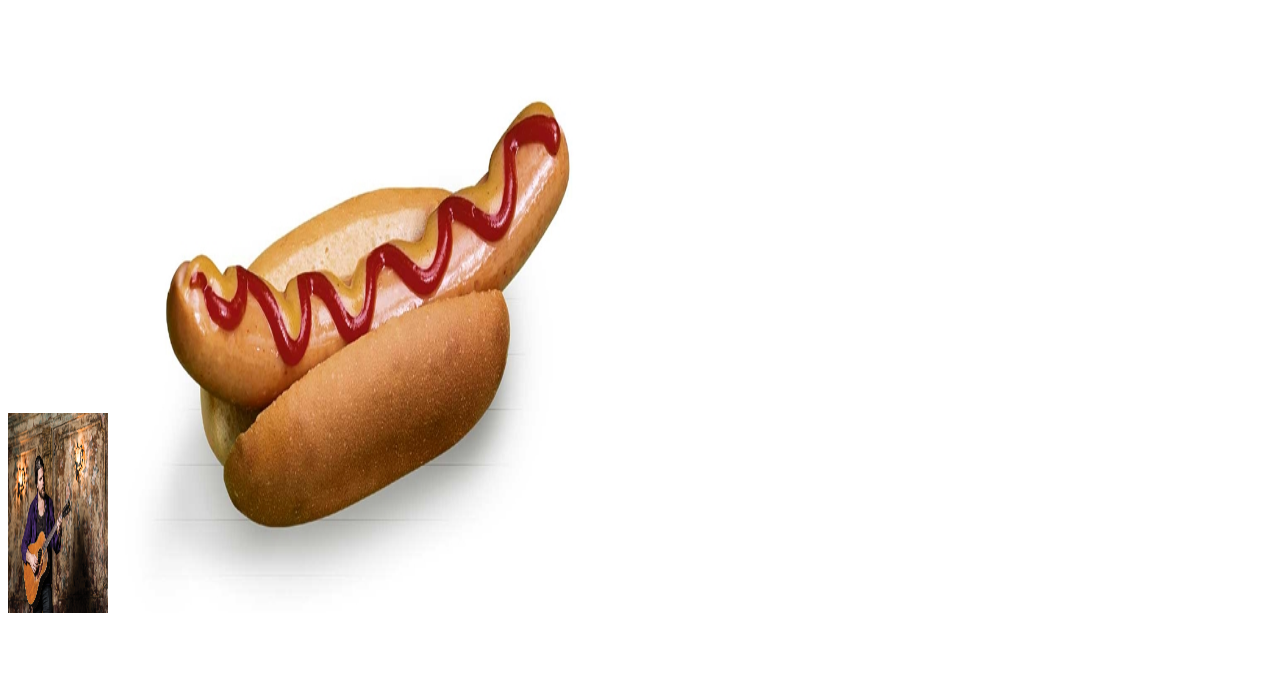
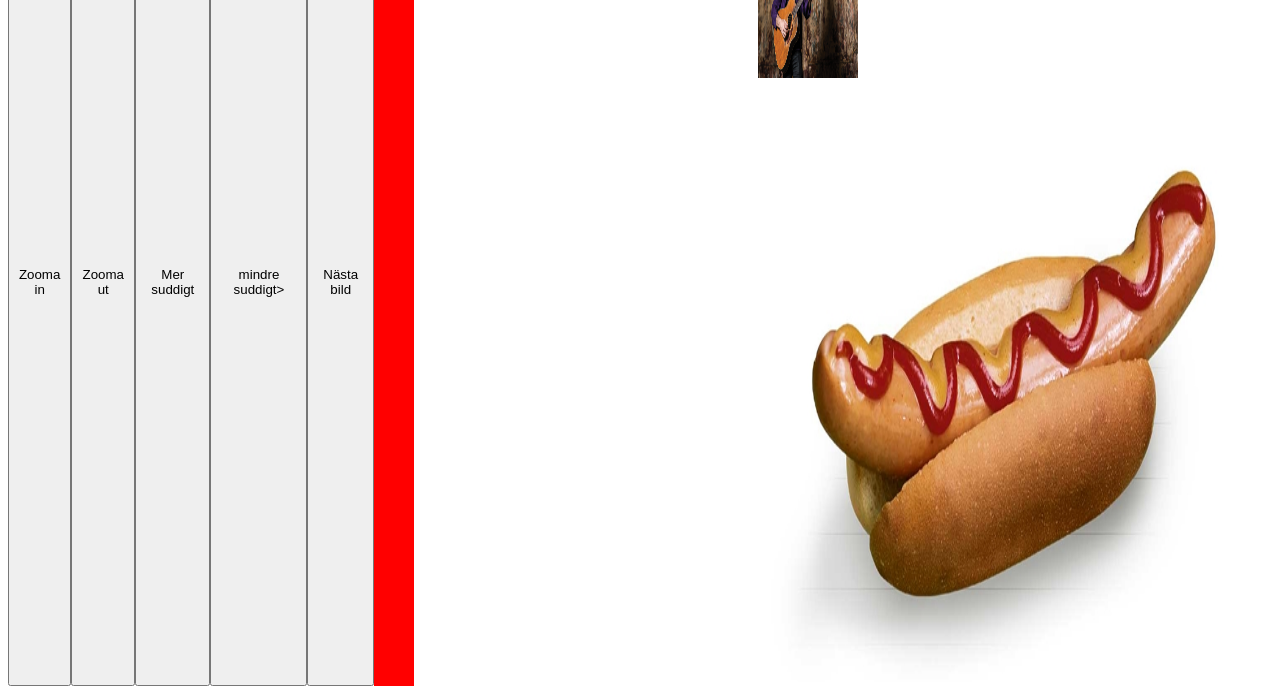
Before and after one commit to KopparSked/Webbutveckling1, a plain HTML site: page domain 4.html in a window 1280 px wide. Shown: the part 130-824 px from the top of the page. Before the commit the page ends 800 px from the top, so only its background shows below. Drawn offline with Linux system fonts and the light colour scheme.

Commit message:
va ute o cycklade innan så kollar på en bättre lös

```diff
--- a/domain 4.html
+++ b/domain 4.html
@@ -4,17 +4,24 @@
     <title>domain4</title>
     <style>
       #A4 {
-        max-width: 2480px;
-        max-height: 3508px;
+        max-width: 210mm;
+        max-height: 297mm;
+        border: 1px solid red;
+        max-width: calc(100% - 40px);
+        max-height: calc(100% - 40px);
+        border: 20px solid red;
+        box-sizing: border-box;
+      }
+      body{
+        display:flex;
+      }
 
 
-      }
       img{
         filter: blur(0); /*start filternivån*/
         max-width: 100%
       }
-      p {outline-color:red;}
-      p.A4 {outline-style: outset;}
+
     </style>
   </head>
   <body>
```
